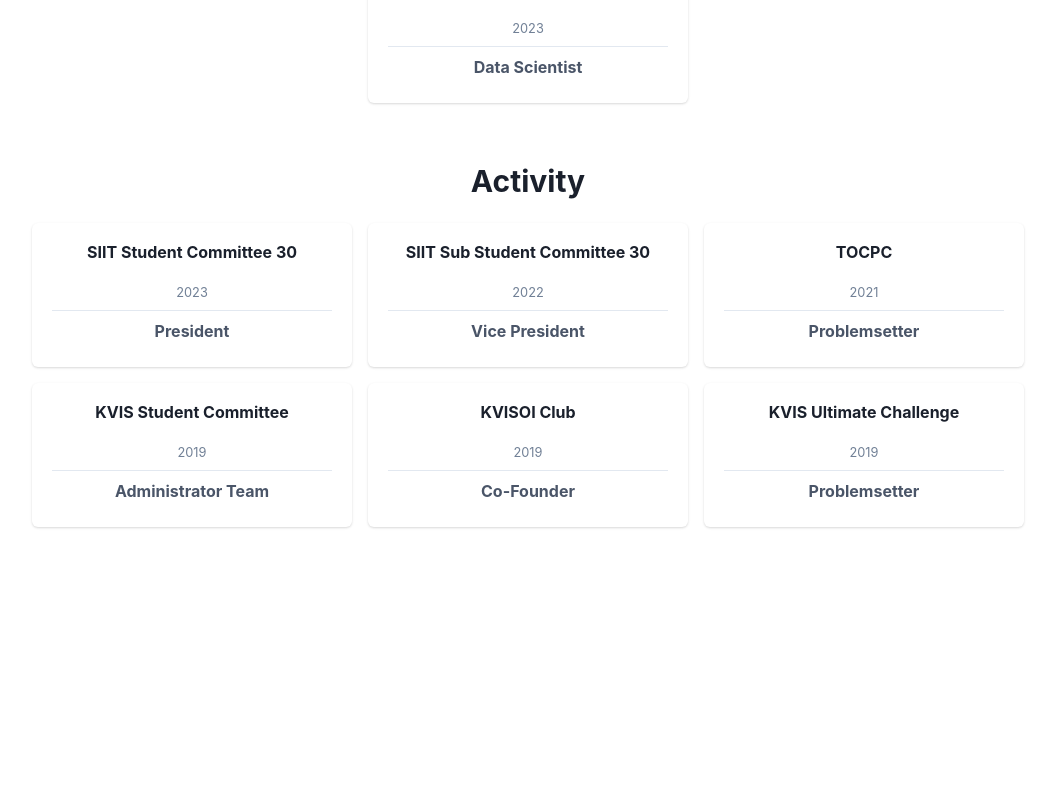
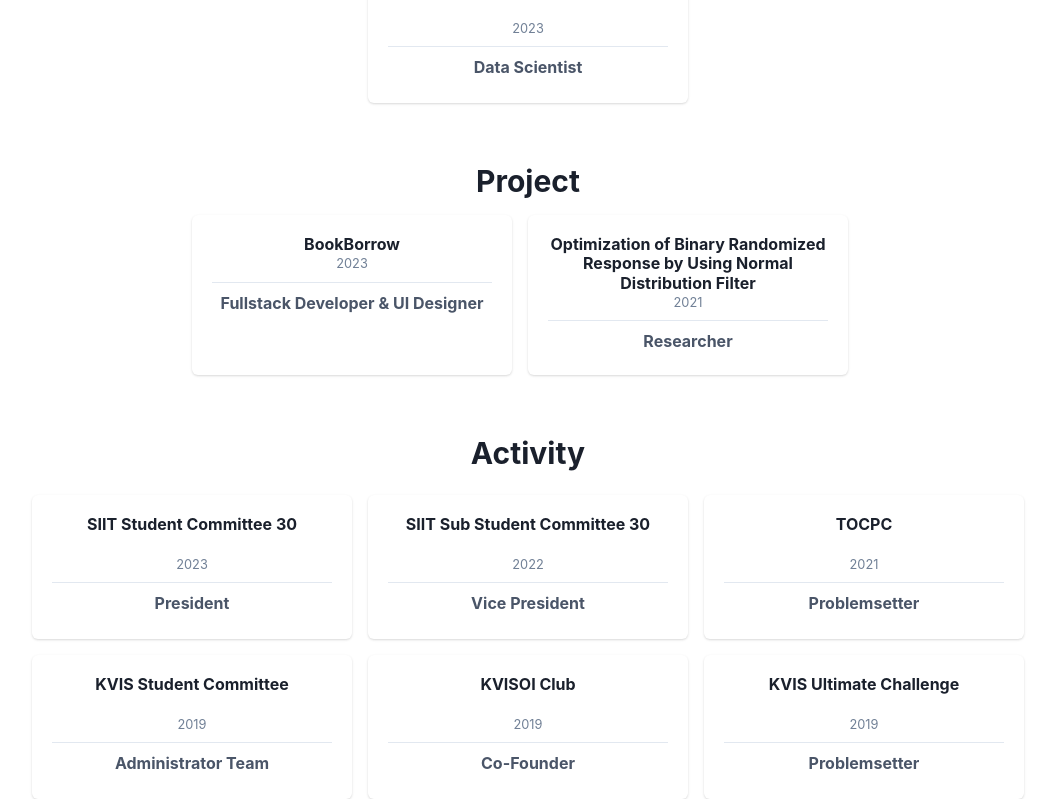
Before and after one commit to T0peerakarn/my-resume, a React (Vite) app: page / in a window 1280 px wide. Shown: the part 3116-3915 px from the top of the page, without its empty margins (112-1167 px from the left). Before the commit the page ends 3760 px from the top, so only its background shows below. Built offline with nearby package versions, Linux system fonts and the light colour scheme.

Commit message:
Add projects

```diff
--- a/src/components/Experiences.jsx
+++ b/src/components/Experiences.jsx
@@ -4,6 +4,7 @@ import Title from './Title'
 import Researches from './Researches'
 import Internships from './Internships'
 import Activities from './Activities'
+import Projects from './Projects'
 
 const Experiences = () => {
     return (
@@ -16,6 +17,7 @@ const Experiences = () => {
             <Title text="Experiences" />
             <Researches researches={experiences.researches} />
             <Internships internships={experiences.internships} />
+            <Projects projects={experiences.projects} />
             <Activities activities={experiences.activities} />
         </Container>
     )
--- /dev/null
+++ b/src/components/Project.jsx
@@ -0,0 +1,40 @@
+import { VStack, StackDivider, Card, CardBody, Heading, Text, Box } from '@chakra-ui/react'
+
+const Project = ({ project }) => {
+    return (
+        <a
+            href={project.link}
+            target='_blank'
+        >
+            <Card
+                height='10em'
+                width='20em'
+                transition='0.2s'
+                _hover={{ boxShadow: 'lg' }}
+            >
+                <CardBody>
+                    <VStack
+                        divider={<StackDivider />}
+                    >
+                        <Box>
+                            <Heading
+                                fontSize='1em'
+                            >
+                                {project.name}
+                            </Heading>
+                            <Text
+                                fontSize='0.8em'
+                                color='#718096'
+                            >
+                                {project.year}
+                            </Text>
+                        </Box>
+                        <Text fontSize='1em' fontWeight='bold' color='#4A5568'>{project.role}</Text>
+                    </VStack>
+                </CardBody>
+            </Card>
+        </a>
+    )
+}
+
+export default Project
--- /dev/null
+++ b/src/components/Projects.jsx
@@ -0,0 +1,14 @@
+import { Container } from '@chakra-ui/react'
+import SubTitle from './SubTitle'
+import ProjectsList from './ProjectsList'
+
+const Projects = ({ projects }) => {
+    return (
+        <Container>
+            <SubTitle text='Project' />
+            <ProjectsList projects={projects} />
+        </Container>
+    )
+}
+
+export default Projects
--- /dev/null
+++ b/src/components/ProjectsList.jsx
@@ -0,0 +1,21 @@
+import { Grid } from '@chakra-ui/react'
+import Project from './Project'
+
+const ProjectsList = ({ projects }) => {
+    return (
+        <Grid
+            justifyContent='center'
+            paddingTop='2vh'
+            gap='1em'
+            templateColumns={{
+                base: 'repeat(1, 1fr)',
+                sm: 'repeat(2, 1fr)',
+                md: 'repeat(3, 1fr)'
+            }}
+        >
+            {projects.map((project, i) => <Project key={i} project={project}/>)}
+        </Grid>
+    )
+}
+
+export default ProjectsList
--- a/src/contents/experiences.js
+++ b/src/contents/experiences.js
@@ -15,6 +15,20 @@ export const experiences = {
             year: '2023',
             role: 'Data Scientist',
             bio: 'As a trainee, I apply machine learning techniques to predict friction factors in drilling operations'
+        }
+    ],
+    projects: [
+        {
+            name: 'BookBorrow',
+            year: '2023',
+            role: 'Fullstack Developer & UI Designer',
+            link: 'https://github.com/T0peerakarn/BookBorrow'
+        },
+        {
+            name: 'Optimization of Binary Randomized Response by Using Normal Distribution Filter',
+            year: '2021',
+            role: 'Researcher',
+            link: 'https://my99n-cv.vercel.app/ranres.pdf'
         }
     ],
     activities: [
```
